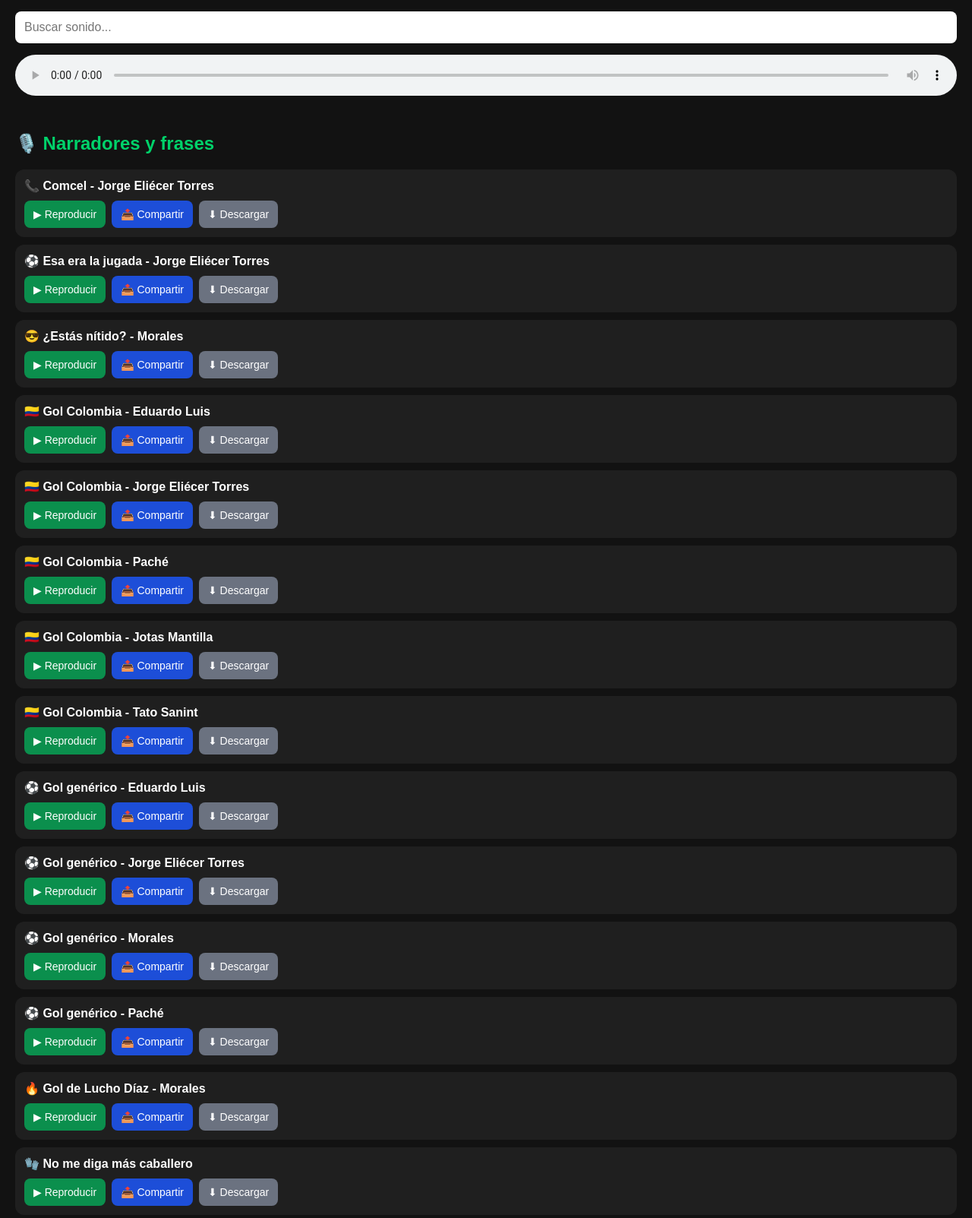
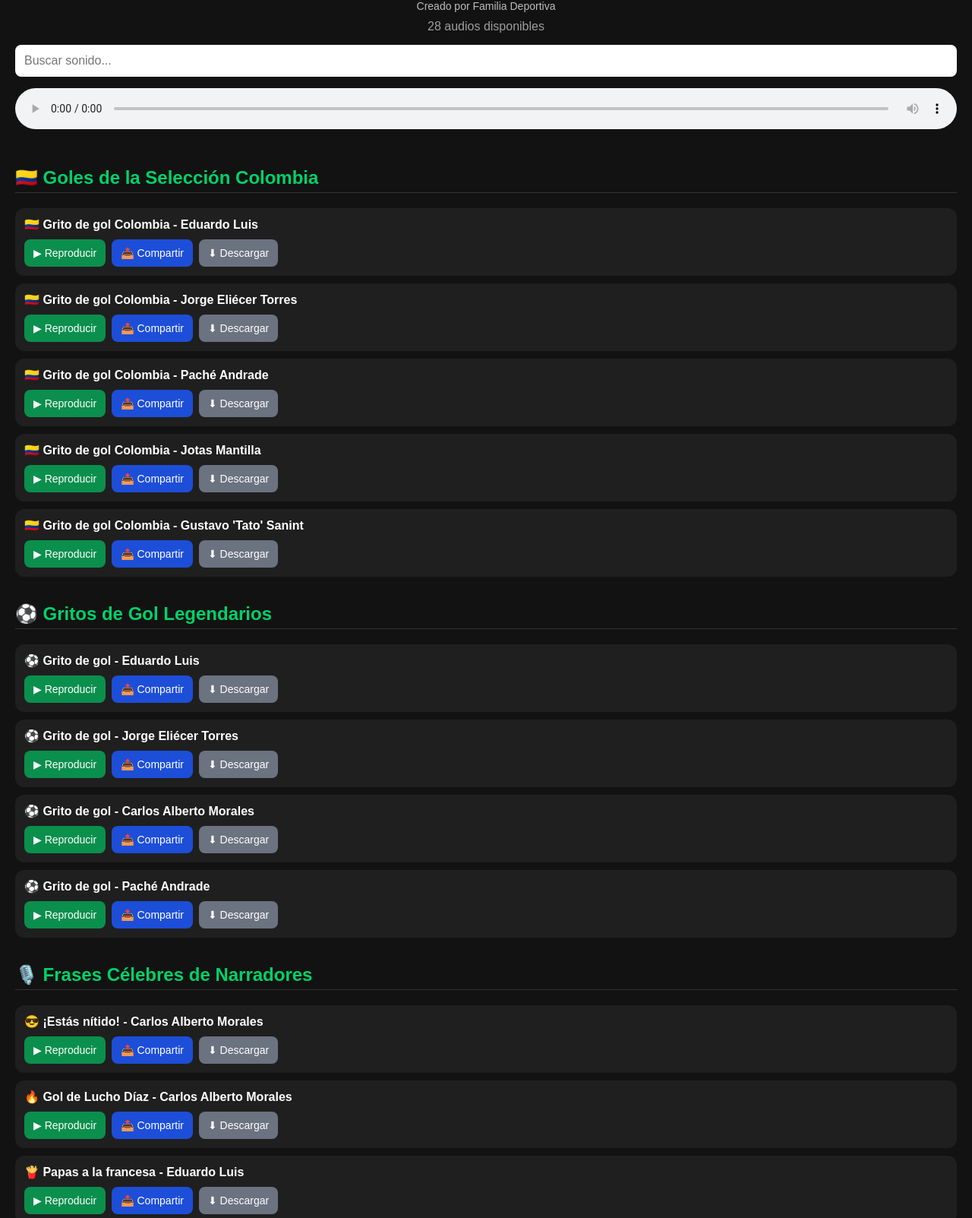
Before and after one commit to ecameloa/banco-sonidos-futbol, a plain HTML site: page index.html in a window 1280 px wide. Shown: the part 102-1705 px from the top of the page at 76% size. Drawn offline with Linux system fonts and the light colour scheme.

Commit message:
Update index.html

````diff
--- a/index.html
+++ b/index.html
@@ -1,10 +1,11 @@
+```html
 <!DOCTYPE html>
 <html lang="es">
 <head>
 <meta charset="UTF-8">
 <meta name="viewport" content="width=device-width, initial-scale=1">
 
-<title>Banco de Sonidos Futboleros</title>
+<title>⚽ Banco de Sonidos Futboleros</title>
 
 <style>
 
@@ -20,8 +21,8 @@
     position:sticky;
     top:0;
     background:#121212;
+    z-index:100;
     padding-bottom:15px;
-    z-index:100;
 }
 
 h1{
@@ -29,9 +30,16 @@
     margin-bottom:5px;
 }
 
+.autor{
+    text-align:center;
+    color:#bdbdbd;
+    font-size:14px;
+    margin-bottom:10px;
+}
+
 .subtitulo{
     text-align:center;
-    color:#aaa;
+    color:#9e9e9e;
     margin-bottom:15px;
 }
 
@@ -50,8 +58,10 @@
 }
 
 h2{
-    margin-top:30px;
     color:#00d26a;
+    margin-top:35px;
+    border-bottom:1px solid #333;
+    padding-bottom:5px;
 }
 
 .tarjeta{
@@ -62,7 +72,6 @@
 }
 
 .nombre{
-    font-size:16px;
     font-weight:bold;
     margin-bottom:10px;
 }
@@ -100,6 +109,15 @@
     border:2px solid #00d26a;
 }
 
+.disclaimer{
+    margin-top:50px;
+    padding-top:25px;
+    border-top:1px solid #333;
+    color:#9e9e9e;
+    font-size:12px;
+    line-height:1.6;
+}
+
 </style>
 </head>
 
@@ -108,6 +126,10 @@
 <header>
 
 <h1>⚽ Banco de Sonidos Futboleros</h1>
+
+<div class="autor">
+Creado por Familia Deportiva
+</div>
 
 <div class="subtitulo">
 28 audios disponibles
@@ -123,100 +145,141 @@
 
 </header>
 
-<h2>🎙️ Narradores y frases</h2>
+<div id="contenedor"></div>
 
-<div id="contenedor"></div>
+<footer class="disclaimer">
+
+<p>
+Familia Deportiva no es propietario de los audios incluidos en esta colección.
+</p>
+
+<p>
+Los fragmentos aquí recopilados provienen de fuentes públicas disponibles en Internet y se presentan con fines recreativos, culturales y de preservación histórica para uso personal y familiar.
+</p>
+
+<p>
+Todas las marcas, nombres comerciales, narraciones, jingles, programas, emisoras, canales y demás elementos identificados pertenecen a sus respectivos propietarios y titulares de derechos.
+</p>
+
+<p>
+Este sitio no tiene afiliación oficial con Caracol Televisión, RCN Radio, Caracol Radio, Win Sports, William Vinasco Ché, Eduardo Luis, Carlos Alberto Morales, Jorge Eliécer Torres, Paché Andrade, Jotas Mantilla, Gustavo "Tato" Sanint ni con ninguna de las marcas o personas aquí mencionadas.
+</p>
+
+<p>
+Si algún titular de derechos considera que un contenido debe ser retirado, podrá solicitarlo y será atendido de buena fe.
+</p>
+
+<p>
+© Familia Deportiva
+</p>
+
+</footer>
 
 <script>
 
-const sonidos = [
+const secciones = [
 
+{
+titulo:"🇨🇴 Goles de la Selección Colombia",
+audios:[
+["🇨🇴 Grito de gol Colombia - Eduardo Luis","gol_colombia_eduardo_luis.mp3"],
+["🇨🇴 Grito de gol Colombia - Jorge Eliécer Torres","gol_colombia_jorge_eliecer_t.mp3"],
+["🇨🇴 Grito de gol Colombia - Paché Andrade","gol_colombia_pache.mp3"],
+["🇨🇴 Grito de gol Colombia - Jotas Mantilla","gol_colombia_primero_jotas_mantilla.mp3"],
+["🇨🇴 Grito de gol Colombia - Gustavo 'Tato' Sanint","gol_colombia_tato_sanint.mp3"]
+]
+},
+
+{
+titulo:"⚽ Gritos de Gol Legendarios",
+audios:[
+["⚽ Grito de gol - Eduardo Luis","gol_generico_eduardo_luis.mp3"],
+["⚽ Grito de gol - Jorge Eliécer Torres","gol_generico_jorge_eliecer_t.mp3"],
+["⚽ Grito de gol - Carlos Alberto Morales","gol_generico_morales.mp3"],
+["⚽ Grito de gol - Paché Andrade","gol_generico_pache.mp3"]
+]
+},
+
+{
+titulo:"🎙️ Frases Célebres de Narradores",
+audios:[
+["😎 ¡Estás nítido! - Carlos Alberto Morales","estas_nitido_morales.mp3"],
+["🔥 Gol de Lucho Díaz - Carlos Alberto Morales","gol_luchodiaz_morales.mp3"],
+["🍟 Papas a la francesa - Eduardo Luis","papas_a_la_francesa_eduardo_luis.mp3"],
+["🧤 No me diga más, caballero - William Vinasco Ché","no_me_diga_mas_vinasco.mp3"],
 ["📞 Comcel - Jorge Eliécer Torres","comcel_jorge_eliecer_t.mp3"],
+["⚽ Esa era la jugada - Jorge Eliécer Torres","esa_era_la_jugada_jorge_eliecer_t.mp3"]
+]
+},
 
-["⚽ Esa era la jugada - Jorge Eliécer Torres","esa_era_la_jugada_jorge_eliecer_t.mp3"],
+{
+titulo:"📻 William Vinasco Ché",
+audios:[
+["🎵 Apertura Vinasco","jingle_apertura_vinasco.mp3"],
+["🎵 Apertura Colombia","jingle_apertura_colombia_vinasco.mp3"],
+["🎤 Cántame ese gol","jingle_gol_vinasco_cantameesegol.mp3"],
+["⚽ Se metió","jingle_gol_vinasco_semetio.mp3"]
+]
+},
 
-["😎 ¿Estás nítido? - Morales","estas_nitido_morales.mp3"],
+{
+titulo:"📺 Radio y Televisión Deportiva",
+audios:[
+["🎶 Gol Caracol 2026","jingle_gol_caracol_2026_cancion.mp3"],
+["🎶 Gol Gol Gol Caracol","jingle_gol_caracol_cancion_tradicional.mp3"],
+["📻 Nuestro Fútbol RCN","jingle_RCN_nuestro_futbol_radio.mp3"],
+["🏟️ Vamos al Estadio","jingle_vamos_al_estadio_RCN.mp3"],
+["⏱️ Tiempo de Juego","tiempo_de_juego.mp3"]
+]
+},
 
-["🇨🇴 Gol Colombia - Eduardo Luis","gol_colombia_eduardo_luis.mp3"],
+{
+titulo:"🏢 Cuñas Comerciales Históricas",
+audios:[
+["🎨 15 Minutos Pintuco","jingle_15_minutos_pintuco.mp3"],
+["🏦 Conavi","jingle_conavi.mp3"],
+["🐷 Carne de Cerdo","jingle_carne_cerdo.mp3"]
+]
+},
 
-["🇨🇴 Gol Colombia - Jorge Eliécer Torres","gol_colombia_jorge_eliecer_t.mp3"],
-
-["🇨🇴 Gol Colombia - Paché","gol_colombia_pache.mp3"],
-
-["🇨🇴 Gol Colombia - Jotas Mantilla","gol_colombia_primero_jotas_mantilla.mp3"],
-
-["🇨🇴 Gol Colombia - Tato Sanint","gol_colombia_tato_sanint.mp3"],
-
-["⚽ Gol genérico - Eduardo Luis","gol_generico_eduardo_luis.mp3"],
-
-["⚽ Gol genérico - Jorge Eliécer Torres","gol_generico_jorge_eliecer_t.mp3"],
-
-["⚽ Gol genérico - Morales","gol_generico_morales.mp3"],
-
-["⚽ Gol genérico - Paché","gol_generico_pache.mp3"],
-
-["🔥 Gol de Lucho Díaz - Morales","gol_luchodiaz_morales.mp3"],
-
-["🧤 No me diga más caballero","no_me_diga_mas_vinasco.mp3"],
-
-["🍟 Papas a la francesa","papas_a_la_francesa_eduardo_luis.mp3"],
-
-["🎵 15 minutos Pintuco","jingle_15_minutos_pintuco.mp3"],
-
-["🎵 Apertura Colombia","jingle_apertura_colombia_vinasco.mp3"],
-
-["🎵 Apertura Vinasco","jingle_apertura_vinasco.mp3"],
-
-["🐷 Carne de Cerdo","jingle_carne_cerdo.mp3"],
-
-["🏦 Conavi","jingle_conavi.mp3"],
-
-["🎶 Gol Caracol 2026","jingle_gol_caracol_2026_cancion.mp3"],
-
-["🎶 Gol Gol Gol Caracol","jingle_gol_caracol_cancion_tradicional.mp3"],
-
-["🎤 Cántame ese gol","jingle_gol_vinasco_cantameesegol.mp3"],
-
-["⚽ Se metió","jingle_gol_vinasco_semetio.mp3"],
-
-["🔔 La Campana","jingle_la_campana.mp3"],
-
-["📻 Nuestro Fútbol RCN","jingle_RCN_nuestro_futbol_radio.mp3"],
-
-["🏟️ Vamos al Estadio","jingle_vamos_al_estadio_RCN.mp3"],
-
-["⏱️ Tiempo de Juego","tiempo_de_juego.mp3"]
+{
+titulo:"🔔 Efectos y Ambiente",
+audios:[
+["🔔 La Campana","jingle_la_campana.mp3"]
+]
+}
 
 ];
 
 const contenedor = document.getElementById("contenedor");
 
-sonidos.forEach(([titulo,archivo])=>{
+secciones.forEach(seccion=>{
 
-const urlAudio = "audios/" + archivo;
+const titulo=document.createElement("h2");
+titulo.textContent=seccion.titulo;
+contenedor.appendChild(titulo);
 
-const tarjeta = document.createElement("div");
+seccion.audios.forEach(([nombre,archivo])=>{
 
-tarjeta.className = "tarjeta";
+const urlAudio="audios/"+archivo;
 
-tarjeta.innerHTML = `
-<div class="nombre">${titulo}</div>
+const tarjeta=document.createElement("div");
+tarjeta.className="tarjeta";
+
+tarjeta.innerHTML=`
+<div class="nombre">${nombre}</div>
 
 <div class="acciones">
 
-<button class="play"
-onclick="reproducir('${archivo}', this)">
+<button class="play" onclick="reproducir('${archivo}',this)">
 ▶ Reproducir
 </button>
 
-<button class="share"
-onclick="compartir('${urlAudio}')">
+<button class="share" onclick="compartir('${urlAudio}')">
 📤 Compartir
 </button>
 
-<a class="download"
-href="${urlAudio}"
-download>
+<a class="download" href="${urlAudio}" download>
 ⬇ Descargar
 </a>
 
@@ -227,28 +290,28 @@
 
 });
 
-function reproducir(archivo, boton){
+});
+
+function reproducir(archivo,boton){
 
 document
 .querySelectorAll('.tarjeta')
 .forEach(t=>t.classList.remove('activo'));
 
-boton.closest('.tarjeta')
-.classList.add('activo');
+boton.closest('.tarjeta').classList.add('activo');
 
-const player =
-document.getElementById('player');
+const player=document.getElementById('player');
 
-player.src = 'audios/' + archivo;
+player.src='audios/'+archivo;
+player.play();
 
-player.play();
 }
 
 function compartir(urlAudio){
 
-const urlCompleta =
-window.location.origin +
-window.location.pathname.replace("index.html","") +
+const urlCompleta=
+window.location.origin+
+window.location.pathname.replace("index.html","")+
 urlAudio;
 
 if(navigator.share){
@@ -261,15 +324,16 @@
 }else{
 
 navigator.clipboard.writeText(urlCompleta);
+alert("Enlace copiado al portapapeles");
 
-alert("Enlace copiado al portapapeles");
 }
+
 }
 
 function filtrar(){
 
-let texto =
-document.getElementById("busqueda")
+const texto=document
+.getElementById("busqueda")
 .value
 .toLowerCase();
 
@@ -277,7 +341,7 @@
 .querySelectorAll(".tarjeta")
 .forEach(tarjeta=>{
 
-tarjeta.style.display =
+tarjeta.style.display=
 tarjeta.innerText
 .toLowerCase()
 .includes(texto)
@@ -285,9 +349,11 @@
 : "none";
 
 });
+
 }
 
 </script>
 
 </body>
 </html>
+```
````
